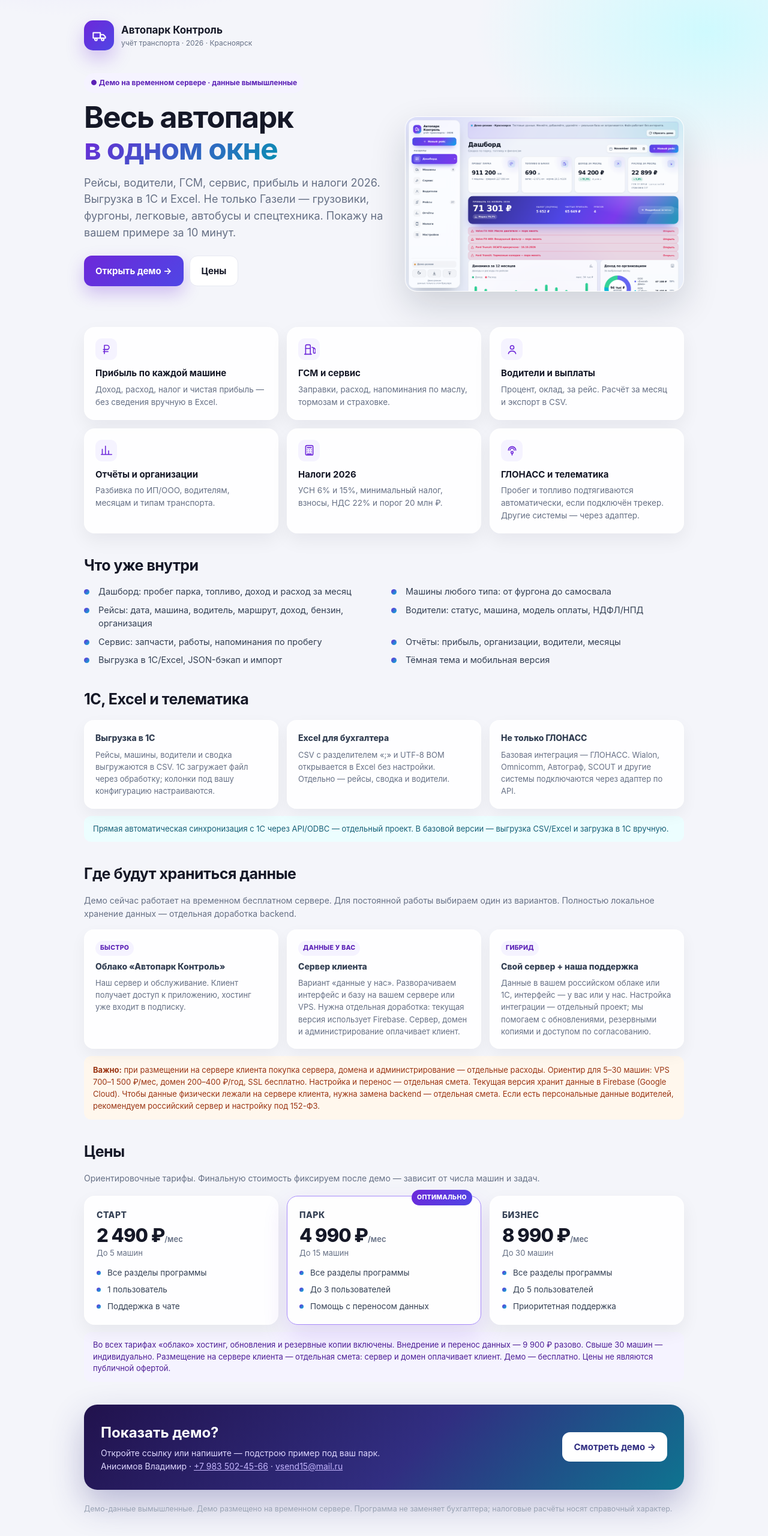
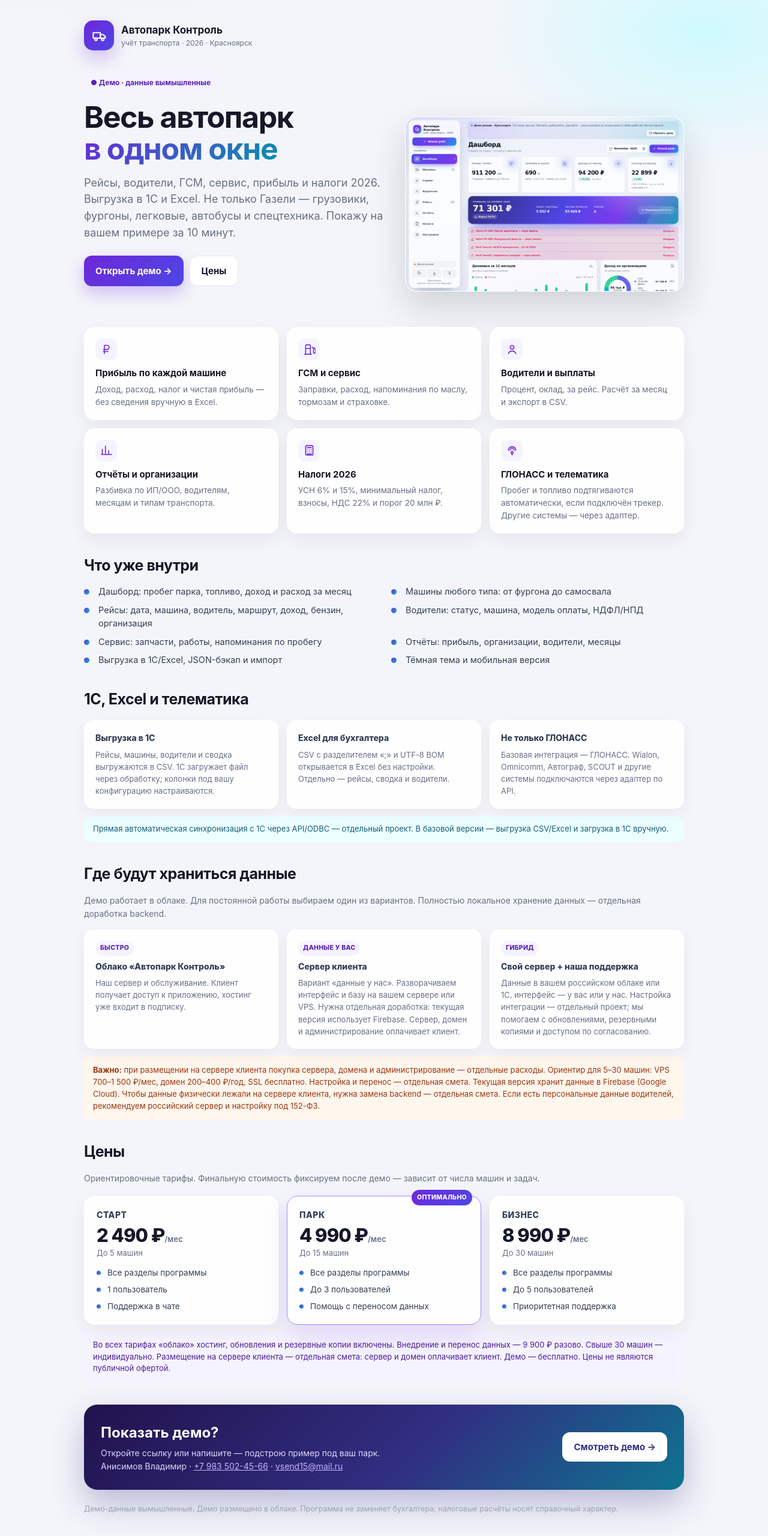
Before and after one commit to r1aven15/logist_mvp, a plain HTML site: page offer-krsk.html in a window 1280 px wide. Shown: the whole page at 60% size. Drawn offline with Linux system fonts and the light colour scheme.

Commit message:
Update stable cloud wording

```diff
--- a/offer-krsk.html
+++ b/offer-krsk.html
@@ -72,7 +72,7 @@
     <div><b>Автопарк Контроль</b><small>учёт транспорта · 2026 · Красноярск</small></div>
   </div>
 
-  <div class="badge">● Демо на временном сервере · данные вымышленные</div>
+  <div class="badge">● Демо · данные вымышленные</div>
   <div class="hero">
     <div>
       <h1>Весь автопарк<br><span>в одном окне</span></h1>
@@ -129,7 +129,7 @@
 
   <div class="section" id="deployment">
     <h2>Где будут храниться данные</h2>
-    <p class="pricing-lead">Демо сейчас работает на временном бесплатном сервере. Для постоянной работы выбираем один из вариантов. Полностью локальное хранение данных — отдельная доработка backend.</p>
+    <p class="pricing-lead">Демо работает в облаке. Для постоянной работы выбираем один из вариантов. Полностью локальное хранение данных — отдельная доработка backend.</p>
     <div class="deploy-grid">
       <div class="deploy-card">
         <span class="tag">Быстро</span>
@@ -192,7 +192,7 @@
     <div><h2>Показать демо?</h2><p>Откройте ссылку или напишите — подстрою пример под ваш парк.<br>Анисимов Владимир · <a href="tel:+79835024566" style="color:#c4b5fd">+7 983 502-45-66</a> · <a href="mailto:vsend15@mail.ru" style="color:#c4b5fd">vsend15@mail.ru</a></p></div>
     <a class="btn" href="demo-krsk.html">Смотреть демо →</a>
   </div>
-  <div class="foot">Демо-данные вымышленные. Демо размещено на временном сервере. Программа не заменяет бухгалтера; налоговые расчёты носят справочный характер.</div>
+  <div class="foot">Демо-данные вымышленные. Демо размещено в облаке. Программа не заменяет бухгалтера; налоговые расчёты носят справочный характер.</div>
 </div>
 </body>
 </html>
```
Also changed, not shown: max.html (+1 -1 lines).
